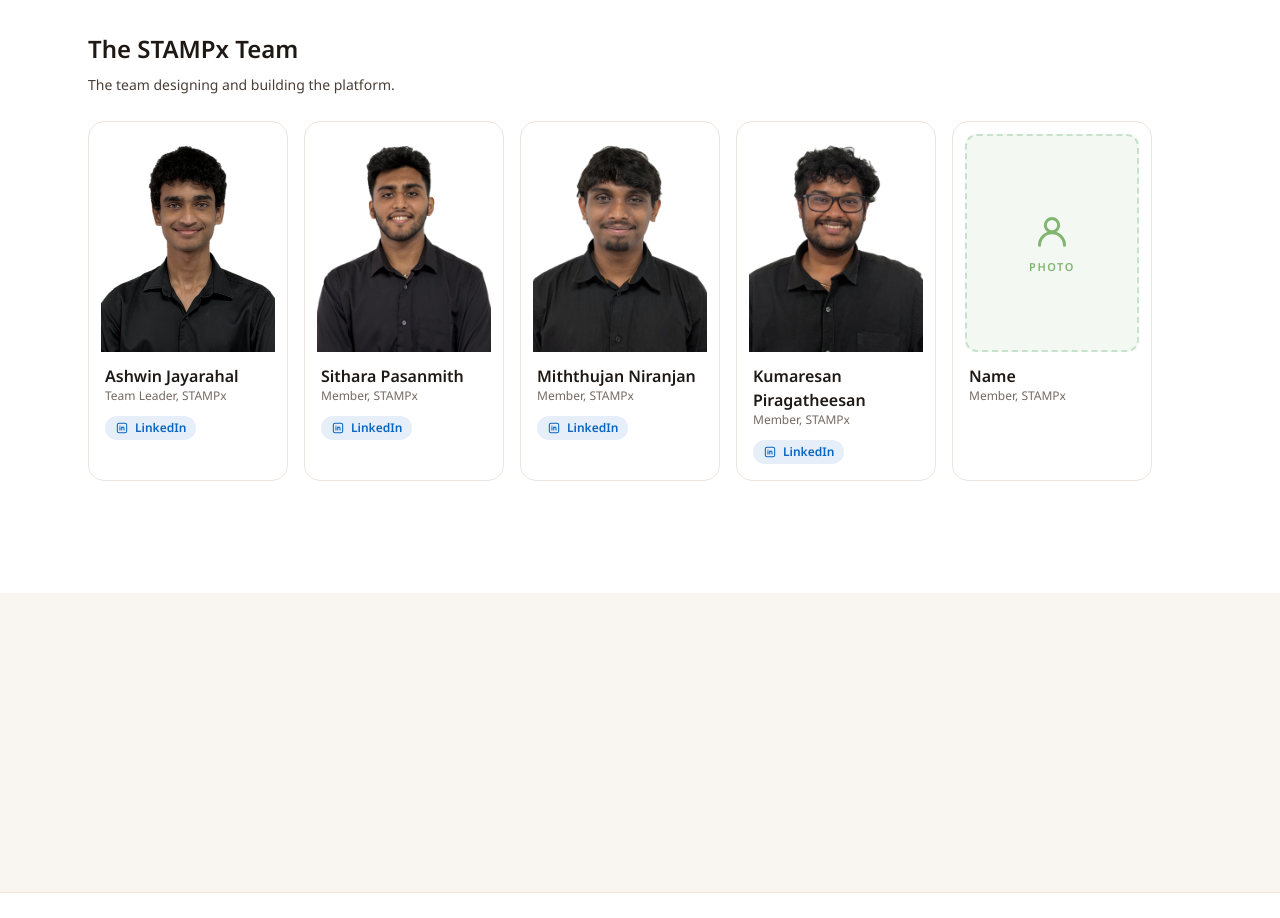
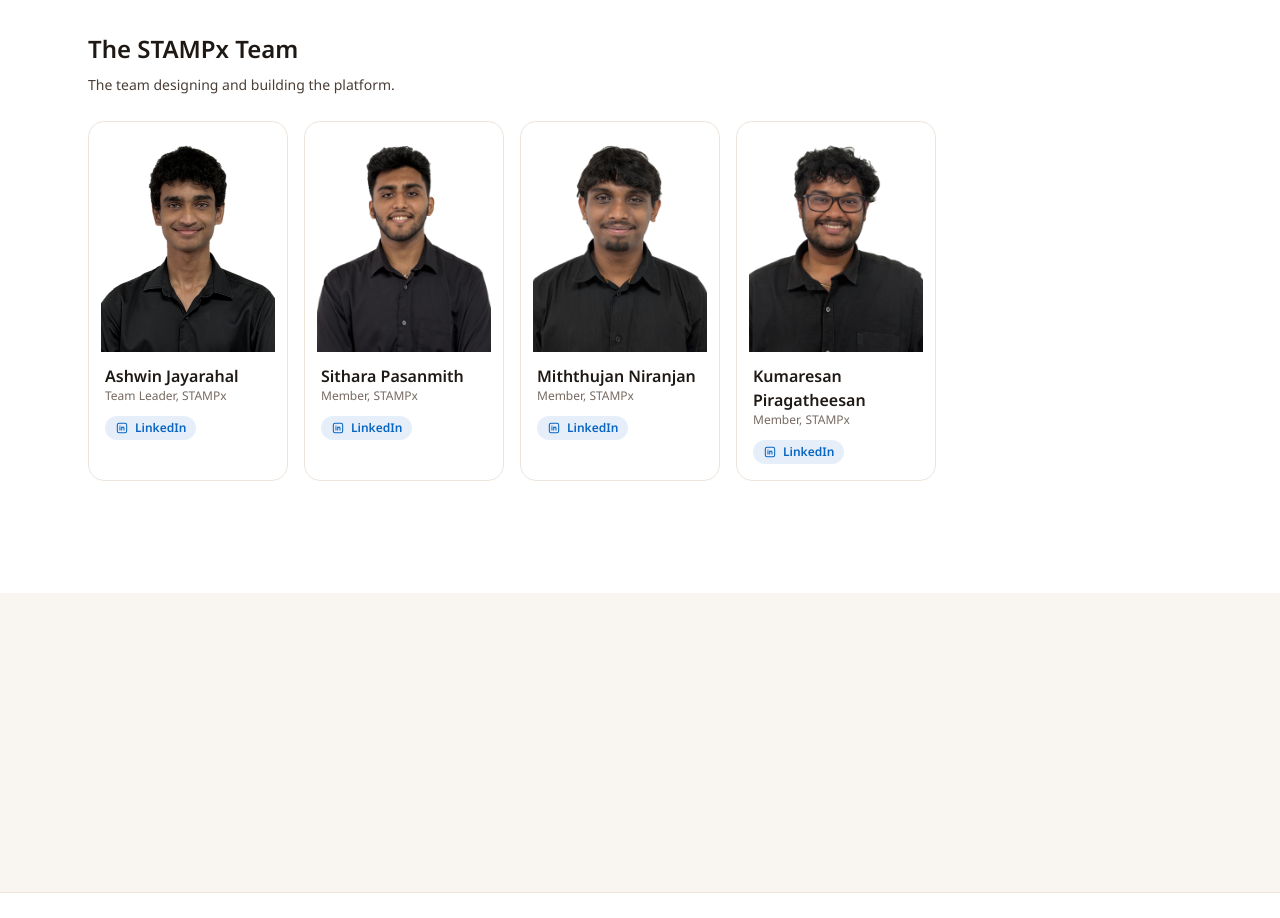
Before and after one commit to sarvodaya-connect/sarvodaya-connect, a Next.js app in the folder apps/landing/: page / in a window 1280 px wide. Shown: the part 8440-9358 px from the top of the page. Built offline with nearby package versions, Linux system fonts and the light colour scheme.

Commit message:
fix(landing): remove remaining STAMPx placeholder card

```diff
--- a/apps/landing/src/app/page.tsx
+++ b/apps/landing/src/app/page.tsx
@@ -219,8 +219,6 @@ const stampxMembers: Person[] = [
     photo: "/team/stampx-kumaresan-piragatheesan.png",
     linkedin: "https://www.linkedin.com/in/piragatheesan/",
   },
-  // Placeholder until the remaining member sends their photo.
-  { name: "Name", role: "Member, STAMPx" },
 ];
 
 /** Stagger helper: sets the animation delay offset (ms) used by the motion classes. */
```
